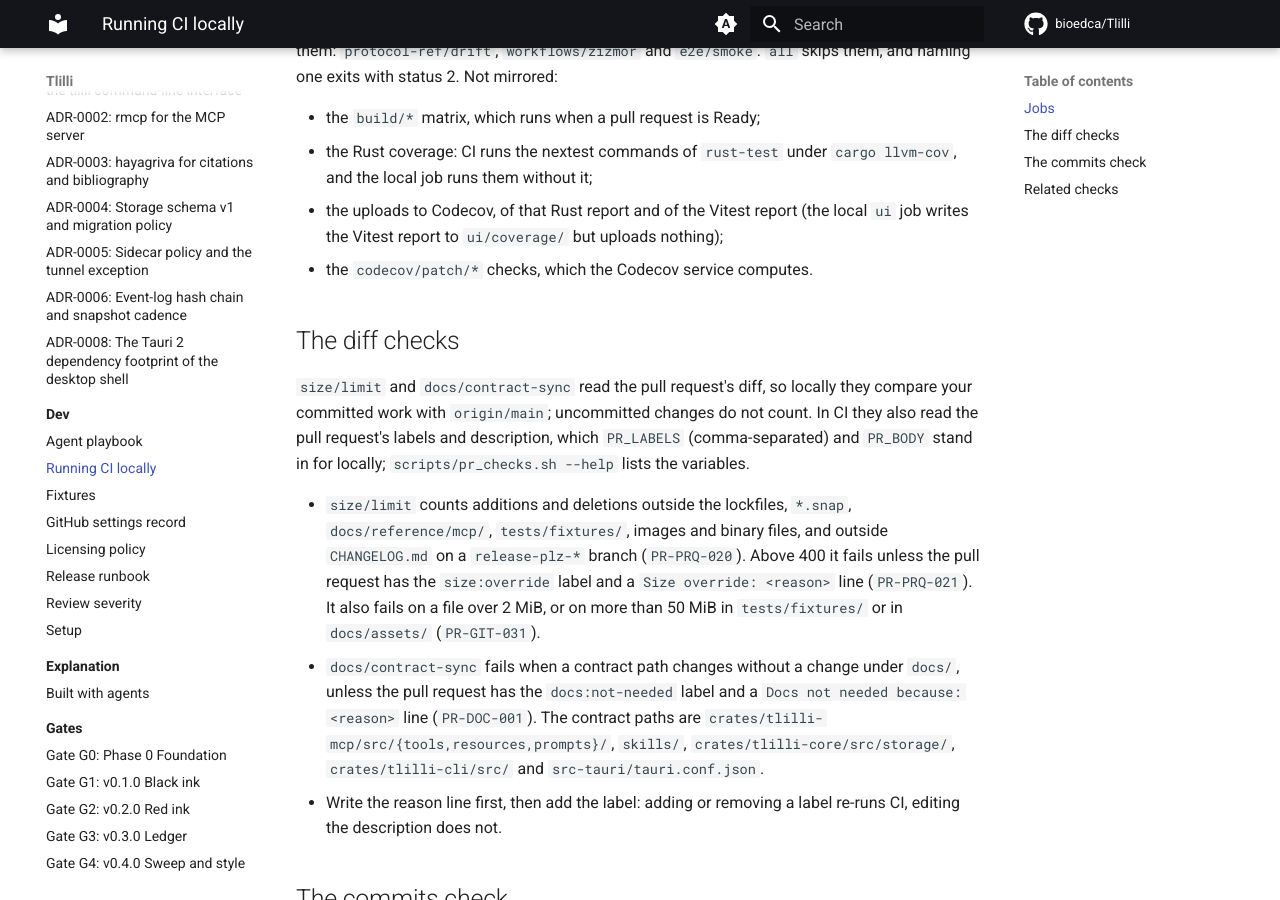
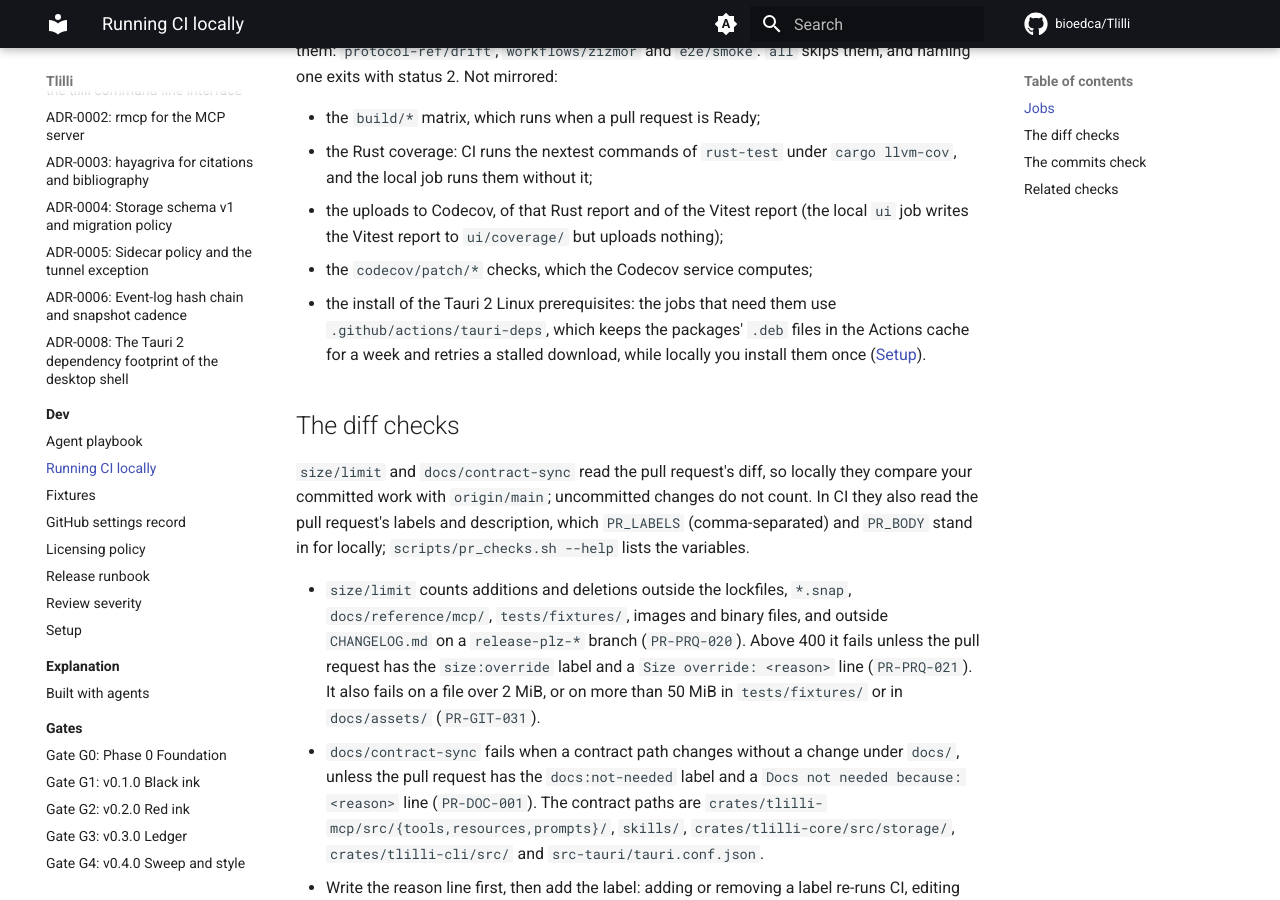
Before and after one commit to bioedca/Tlilli, an MkDocs documentation site: the page built from docs/dev/ci.md, in a window 1280 px wide and 900 px high, scrolled down 1366 px. Built offline with MkDocs 1.6.1 and Material for MkDocs 9.7.7, drawn with Linux system fonts in a browser that asks for light colours; comment, search, counter and statistics services are not loaded.

Commit message:
ci(ci): cache the Tauri prerequisites between runs
The apt step that installs the Tauri 2 Linux prerequisites took up to
half an hour on a slow Ubuntu mirror, past the timeouts of rust-lint,
rust-test, docs-build and tauri/linux, five times on 2026-11-06. Its
update was fast; the 61 MB download of 184 packages was not.

A local composite action, .github/actions/tauri-deps, replaces the step
in the five ci.yml jobs and in docs.yml. It restores the packages' .deb
files from the Actions cache, under a weekly key, so apt downloads only
what changed; downloads stop after 8 minutes and retry twice, and the
install itself reads only local files. The `uses: ./` lines carry a
zizmor ignore, because actionlint rejects the `$/` form zizmor prefers.

Signed-off-by: bioedca <131809205+bioedca@users.noreply.github.com>

```diff
--- a/docs/dev/ci.md
+++ b/docs/dev/ci.md
@@ -31,7 +31,8 @@ Pending jobs are named but not run until the rest of the `ci.yml` rewrite (boots
 - the `build/*` matrix, which runs when a pull request is Ready;
 - the Rust coverage: CI runs the nextest commands of `rust-test` under `cargo llvm-cov`, and the local job runs them without it;
 - the uploads to Codecov, of that Rust report and of the Vitest report (the local `ui` job writes the Vitest report to `ui/coverage/` but uploads nothing);
-- the `codecov/patch/*` checks, which the Codecov service computes.
+- the `codecov/patch/*` checks, which the Codecov service computes;
+- the install of the Tauri 2 Linux prerequisites: the jobs that need them use `.github/actions/tauri-deps`, which keeps the packages' `.deb` files in the Actions cache for a week and retries a stalled download, while locally you install them once ([Setup](setup.md)).
 
 ## The diff checks
 
```
Also changed, not shown: 4 other files.
